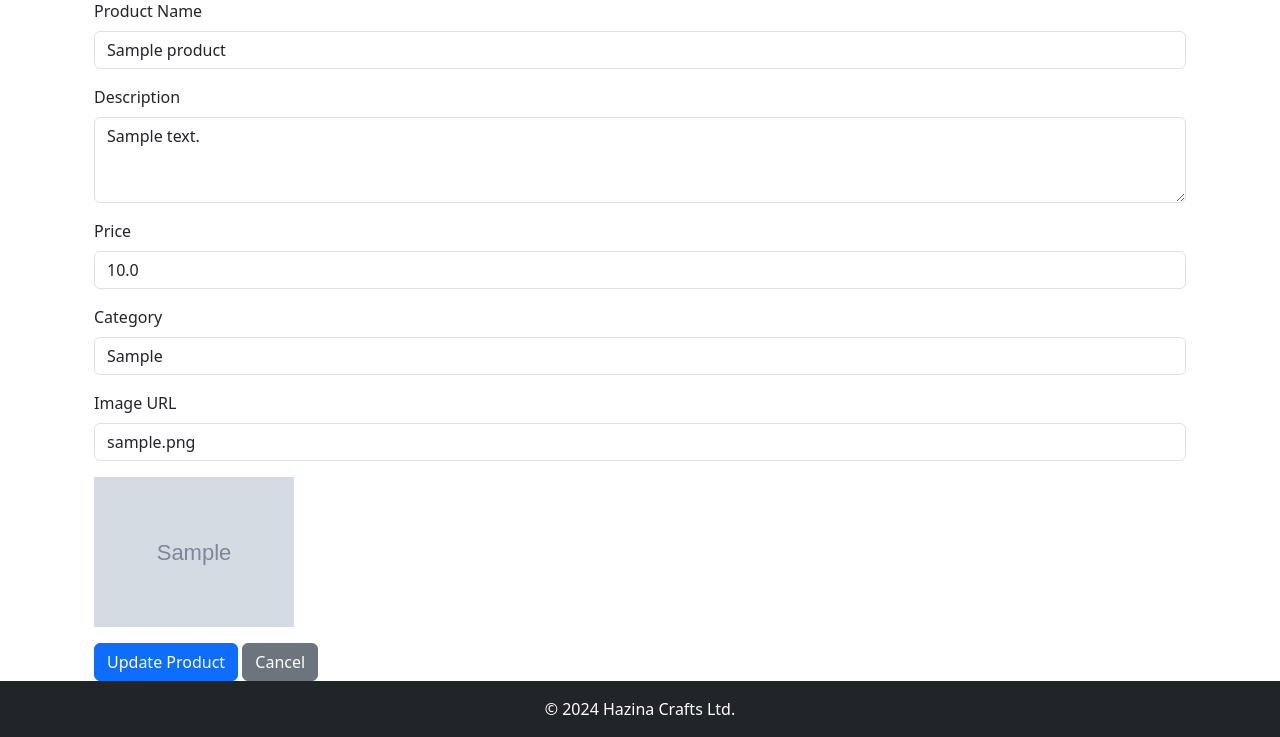
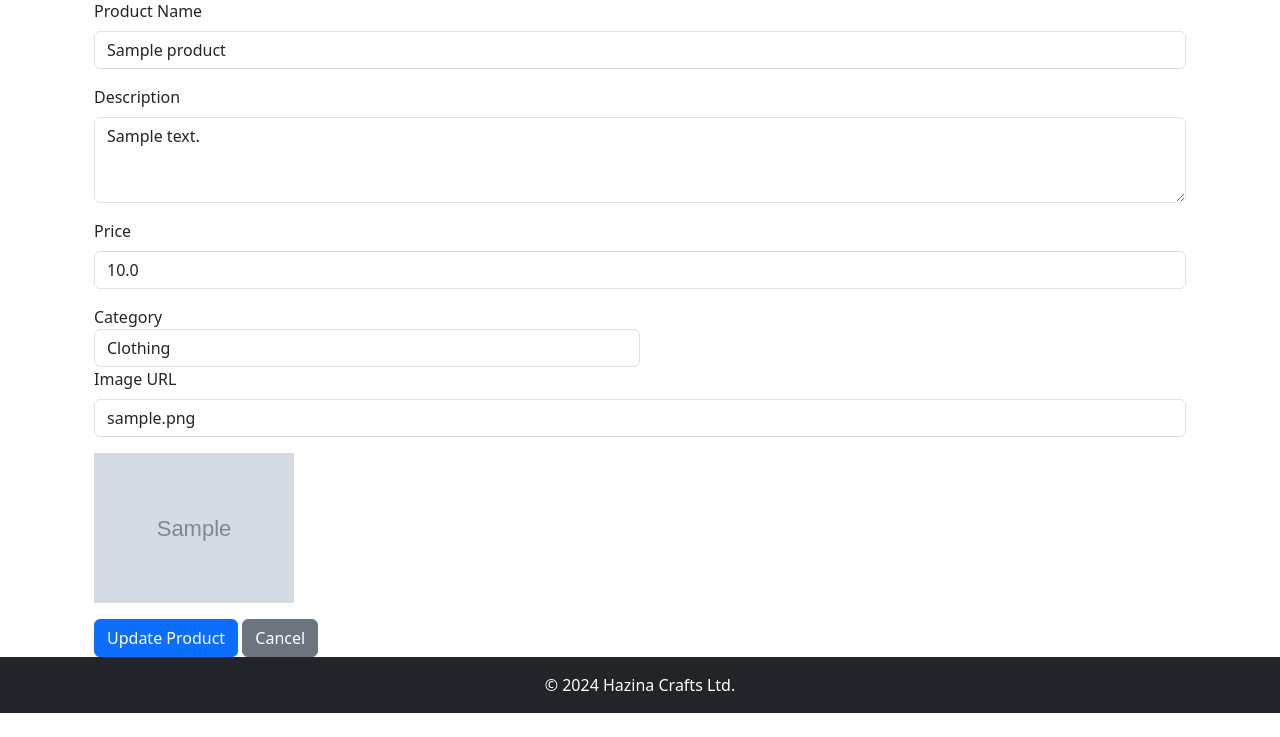
Before and after one commit to ghost-mann/improved-octo-train, a Flask app: page /admin/products/edit/1 in a window 1280 px wide. Shown: the part 191-928 px from the top of the page. After the commit the page ends 904 px from the top, so only its background shows below. Run offline with Flask 3, Linux system fonts and the light colour scheme; a user stored in the database is signed in; tables that the repository leaves empty hold one stand-in row (values such as "Sample post"); grey boxes marked "Sample" are stand-in pictures.

Commit message:
feat:added dropdown to categories in app.py, edit_product.html and add_product.html

```diff
--- a/app.py
+++ b/app.py
@@ -130,25 +130,30 @@ def admin_products():
 def add_product():
     if not current_user.admin:
         abort(403)
+
+    # category list
+    categories = ['Clothing', 'Artefacts', 'Shoe wear', 'Jewellery']
     if request.method == 'POST':
         new_product = Products(
             name=request.form['name'],
             description=request.form['description'],
             price=float(request.form['price']),
-            category=request.form['category'],
+            category =request.form['category'],
             image_url=request.form['image_url'],
+            quantity=0,
             created_at=datetime.utcnow()
         )
         db.session.add(new_product)
         db.session.commit()
         return redirect(url_for('admin_products'))
-    return render_template('admin/add_product.html')
+    return render_template('admin/add_product.html', categories=categories)
 
 @app.route('/admin/products/edit/<int:id>', methods=['GET', 'POST'])
 @login_required
 def edit_product(id):
     if not current_user.admin:
         abort(403)
+    categories = ['Clothing', 'Artefacts', 'Shoe wear', 'Jewellery']
     product = Products.query.get_or_404(id)
     if request.method == 'POST':
         product.name = request.form['name']
@@ -158,7 +163,7 @@ def edit_product(id):
         product.image_url = request.form['image_url']
         db.session.commit()
         return redirect(url_for('admin_products'))
-    return render_template('admin/edit_product.html', product=product)
+    return render_template('admin/edit_product.html', product=product, categories=categories)
 
 @app.route('/admin/products/delete/<int:id>', methods=['POST'])
 @login_required
--- a/templates/admin/edit_product.html
+++ b/templates/admin/edit_product.html
@@ -22,10 +22,15 @@
                    name="price" value="{{ product.price }}" required>
         </div>
 
-        <div class="mb-3">
-            <label for="category" class="form-label">Category</label>
-            <input type="text" class="form-control" id="category" name="category"
-                   value="{{ product.category }}" required>
+        <div class="form-group col-md-6">
+        <label for="category">Category</label>
+        <select class="form-control" id="category" name="category" required>
+        {% for category in categories %}
+        <option value="{{ category }}" {% if product.category == category %} selected {% endif %}>
+            {{ category }}
+        </option>
+        {% endfor %}
+        </select>
         </div>
 
         <div class="mb-3">
```
Also changed, not shown: templates/admin/add_product.html (+7 -6 lines).
